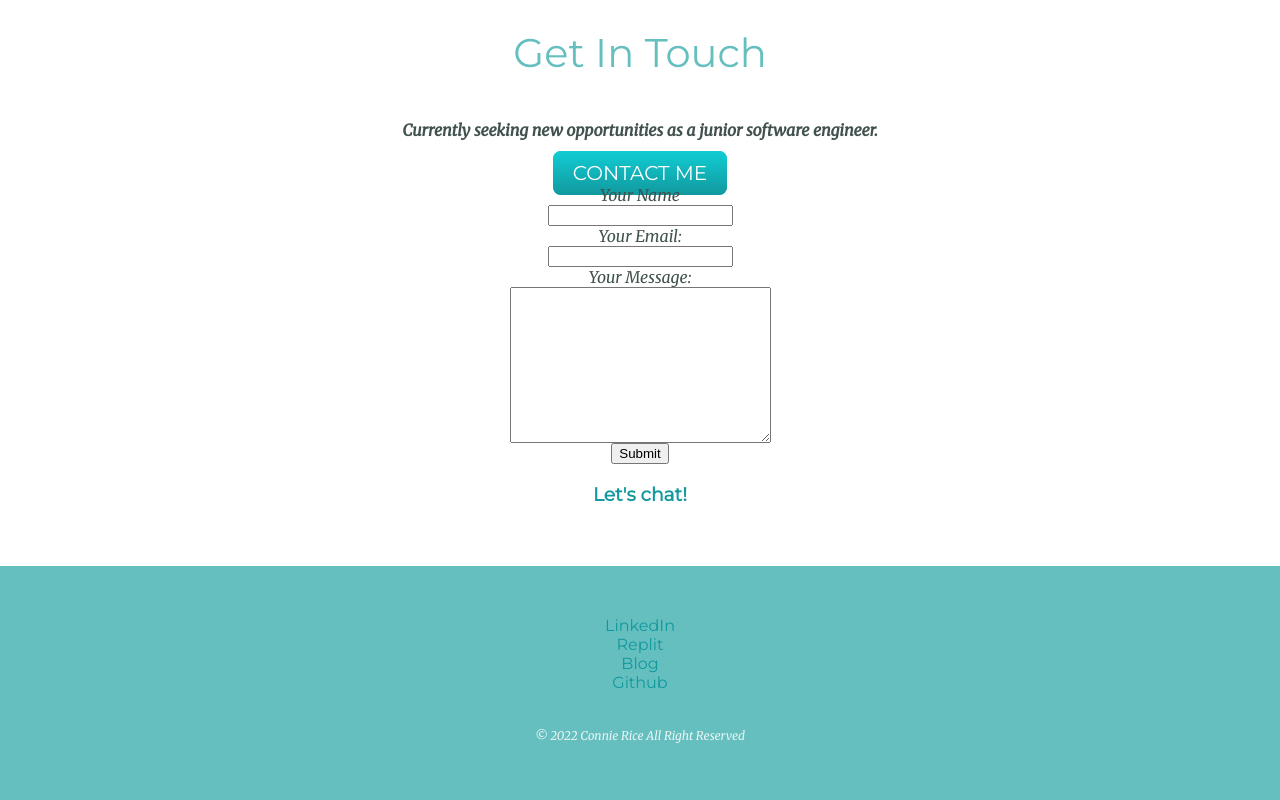
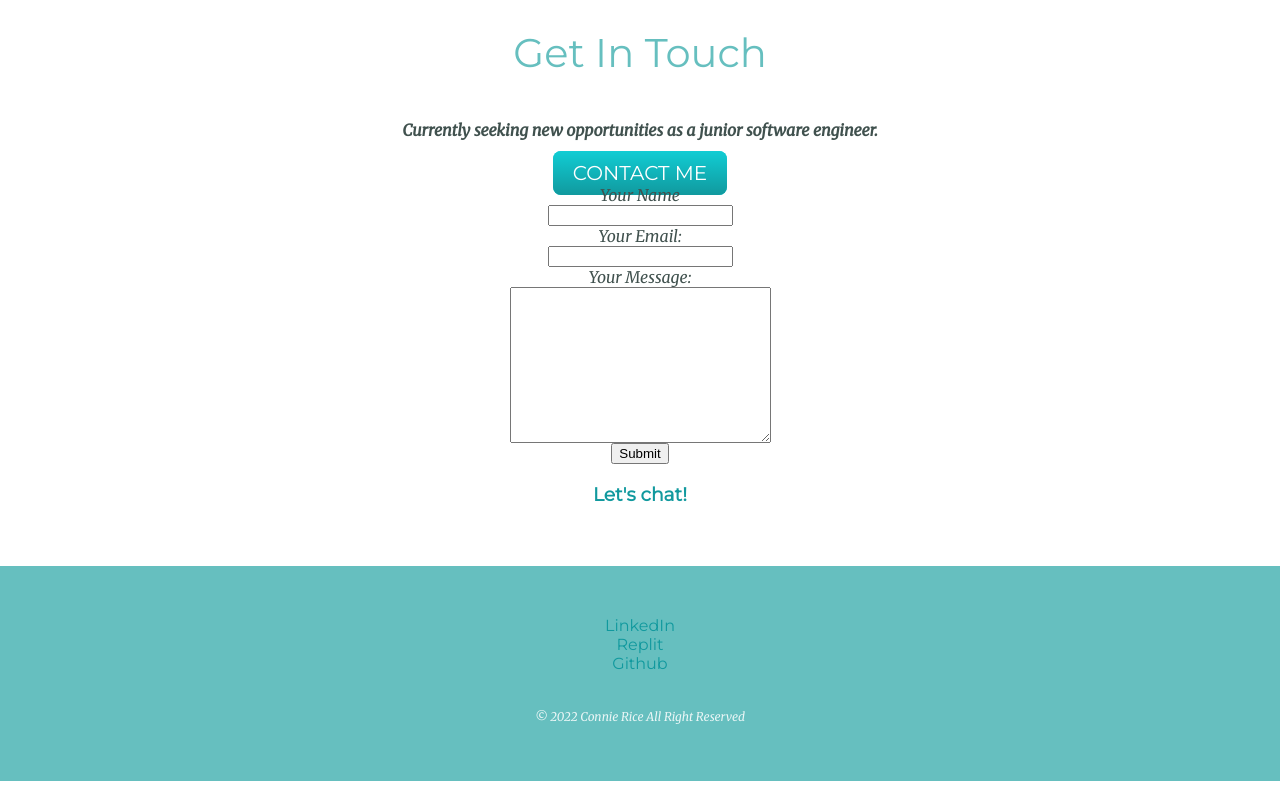
Before and after one commit to Connie888/portfolio1, a plain HTML site: page index.html in a window 1280 px wide. Shown: the part 3861-4661 px from the top of the page. Drawn offline with Linux system fonts and the light colour scheme; files that its build step writes are made by us from their sources.

Commit message:
Update index.html
deleted a link

```diff
--- a/index.html
+++ b/index.html
@@ -101,7 +101,6 @@
   <div class="bottom-container">
     <a class="footer-link" href="https://www.linkedin.com/in/connie-rice">LinkedIn</a><br>
     <a class="footer-link" href="https://replit.com/@ConnieR1">Replit</a><br>
-    <a class="footer-link" href="https://beautifullifewithwings.blogspot.com/">Blog</a><br>
     <a class="footer-link" href="https://github.com/Connie888">Github</a><br>
     <p class="Copyright">© 2022 Connie Rice All Right Reserved</p>
   </div>
```
